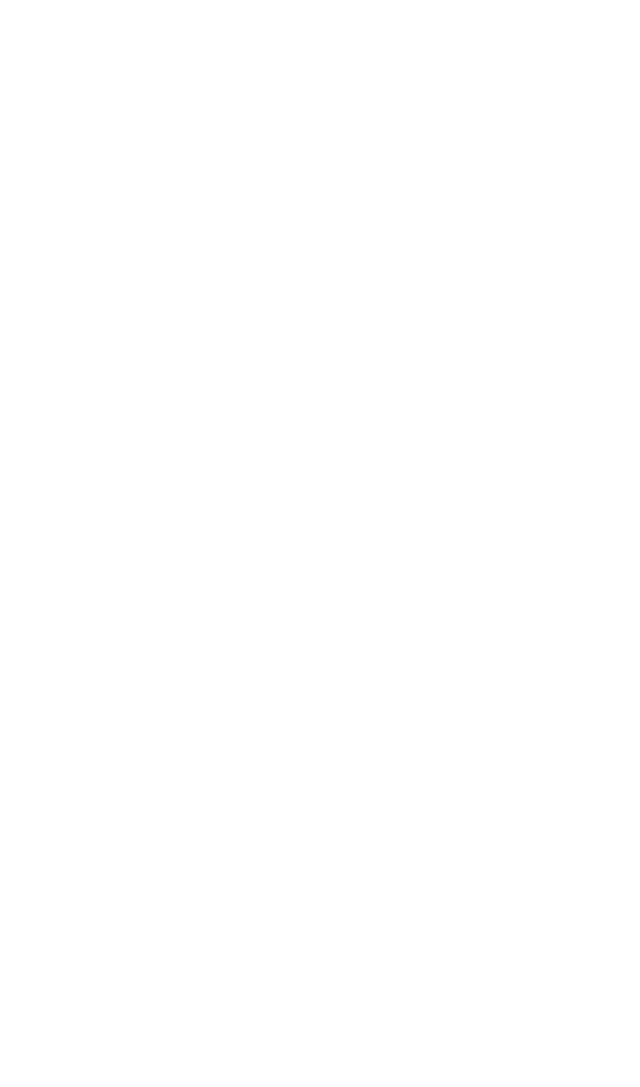
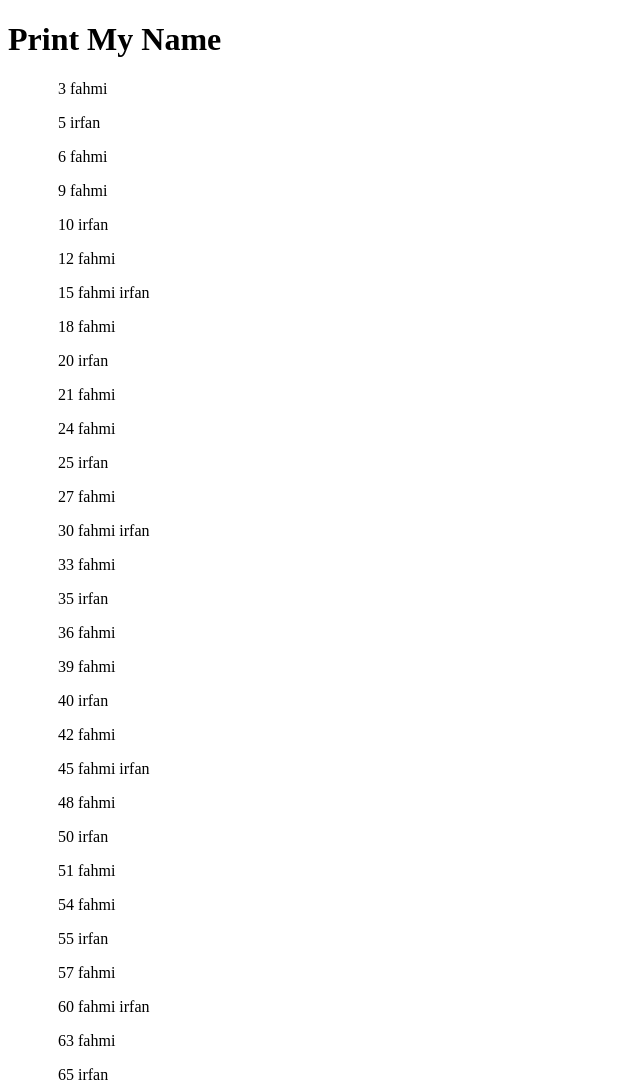
Before and after one commit to fahmifan/pixelhouse_test, a plain HTML site: page challenge-1/index.html in a window 1280 px wide. Shown: the top 1087 px of the page, without its empty margins (0-640 px from the left). Before the commit the page ends 800 px from the top, so only its background shows below. Drawn offline with Linux system fonts and the light colour scheme.

Commit message:
Add index.html

```diff
--- a/challenge-1/index.html
+++ b/challenge-1/index.html
@@ -7,21 +7,28 @@
   <title>Document</title>
 </head>
 <body>
+  <h1>Print My Name</h1>
+  <div style="text-align: left; margin-left: 50px" id="printName"></div>
   <script>
     const firstName = 'fahmi';
-    const lastName = 'irfan'
+    const lastName = 'irfan';
+    let print = '';
     for (let i = 1; i <= 100; i++) {
       if(i%3 === 0 && i%5 === 0) {
-        console.log(i + firstName +' ' + lastName);
+        // console.log(i + firstName +' ' + lastName);
+        print += `<p>${i} ${firstName} ${lastName}</p>`
       }
       else {
         if(i%3 === 0) {
-          console.log(i + firstName);
+          // console.log(i + firstName);
+        print += `<p>${i} ${firstName}</p>`
         }
         if(i%5 === 0) {
-          console.log(i + lastName);
+          // console.log(i + lastName);
+          print += `<p>${i} ${lastName}</p>`
         }
       }
+      document.getElementById("printName").innerHTML = print;
     }
   </script>
 </body>
```
